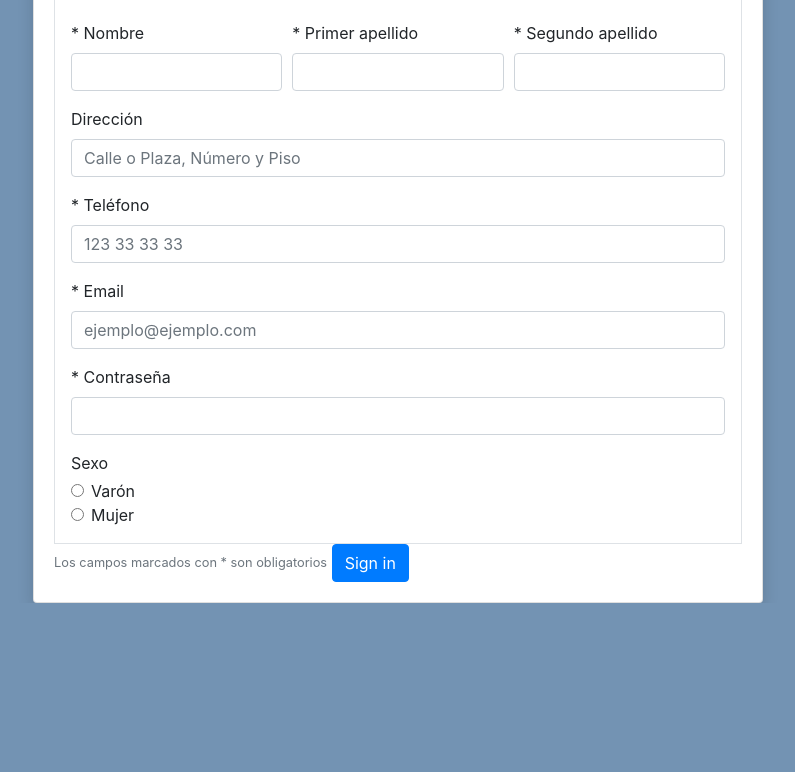
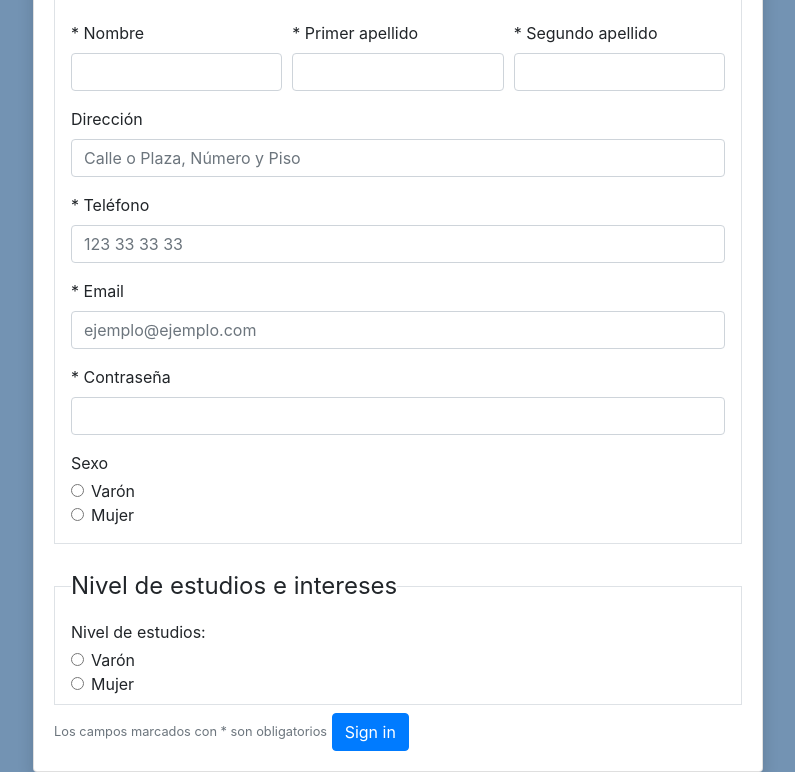
Before and after one commit to renatorrv-edu/dawec, a plain HTML site: page formulario_completo/index.html in a window 1280 px wide. Shown: the part 202-974 px from the top of the page, without its empty margins (242-1037 px from the left). Before the commit the page ends 805 px from the top, so only its background shows below. Drawn offline with nearby package versions, Linux system fonts and the light colour scheme; a script that the page names is missing.

Commit message:
Añadir estructura a index.html

```diff
--- a/formulario_completo/index.html
+++ b/formulario_completo/index.html
@@ -64,6 +64,22 @@
                     </label>
                   </div>
                 </fieldset>
+                <fieldset class="border p-2 pl-3 mt-4 mb-2">
+                  <legend class="w-auto">Nivel de estudios e intereses</legend>
+                  <p class="mb-1">Nivel de estudios: </p>
+                  <div class="form-check">
+                    <input class="form-check-input" type="radio" name="sex" id="flexRadioDefault1" value="hombre">
+                    <label class="form-check-label" for="flexRadioDefault1">
+                      Varón
+                    </label>
+                  </div>
+                  <div class="form-check">
+                    <input class="form-check-input" type="radio" name="sex" id="flexRadioDefault2" value="mujer">
+                    <label class="form-check-label" for="flexRadioDefault2">
+                      Mujer
+                    </label>
+                  </div>
+                </fieldset>
                   <small class="text-muted">Los campos marcados con * son obligatorios</small>
                   <button type="submit" class="btn btn-primary">Sign in</button>
                 </form>
```
